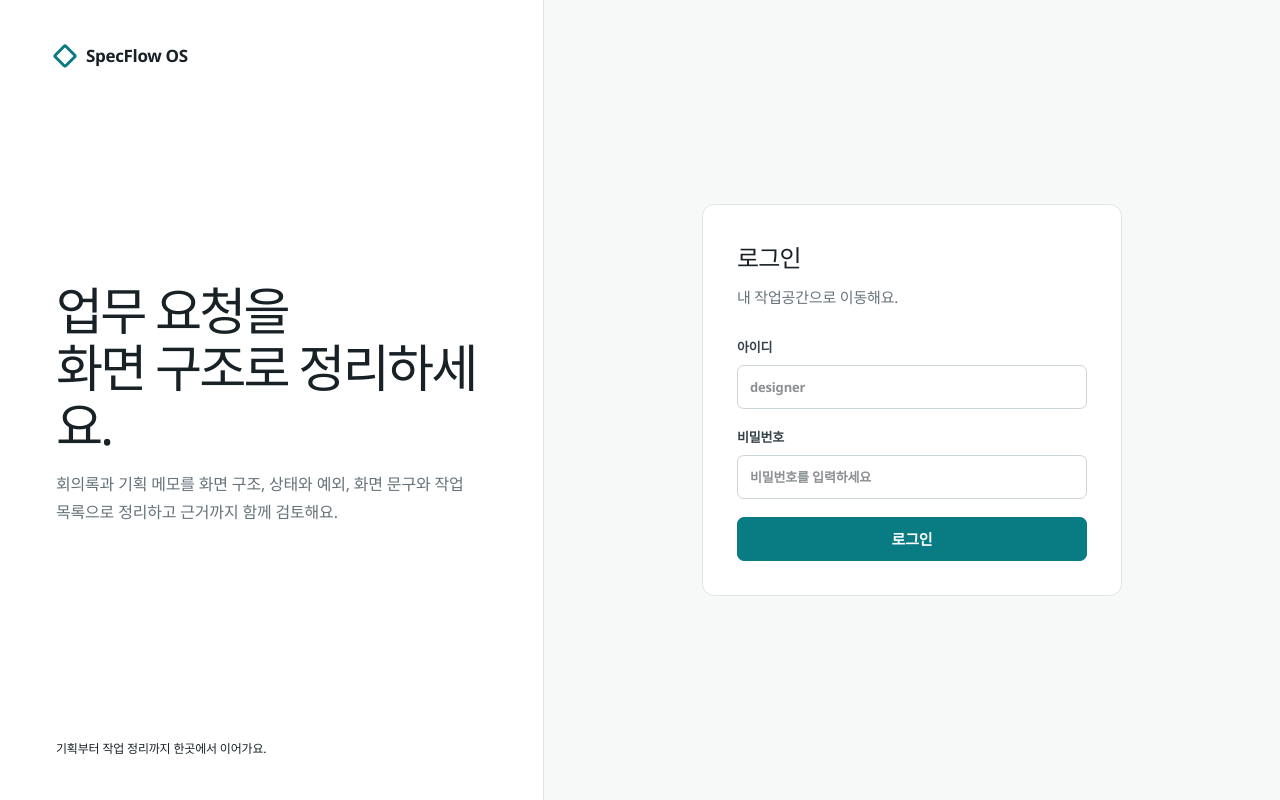
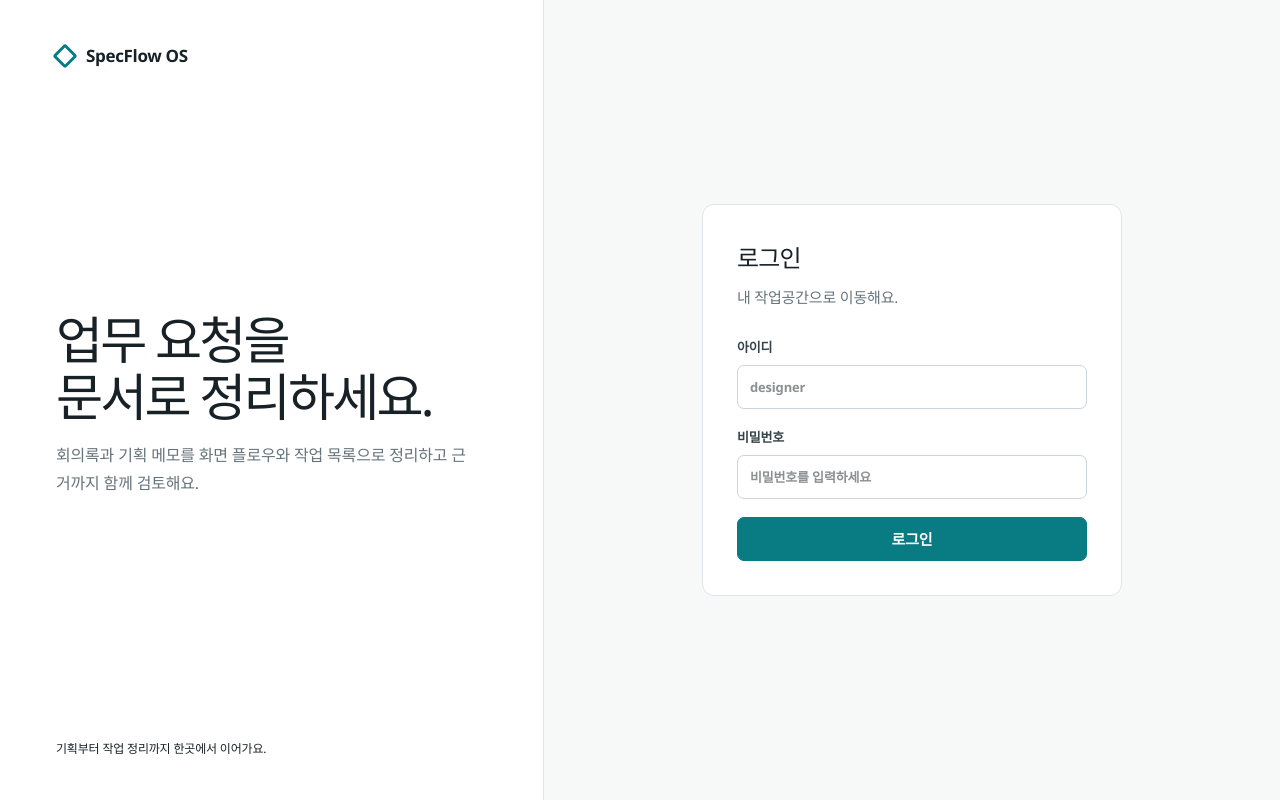
Before and after one commit to TAEYEONnn/Personal-SpecFlow-OS, a Next.js app: page /login in a window 1280 px wide. Built offline with nearby package versions, Linux system fonts and the light colour scheme; no server answers.

Commit message:
라이팅 수정

```diff
--- a/src/app/login/page.tsx
+++ b/src/app/login/page.tsx
@@ -10,9 +10,9 @@ export default function LoginPage() {
           <span>SpecFlow OS</span>
         </div>
         <div className="login-copy">
-          <h1>업무 요청을<br />화면 구조로 정리하세요.</h1>
+          <h1>업무 요청을<br />문서로 정리하세요.</h1>
           <p>
-            회의록과 기획 메모를 화면 구조, 상태와 예외, 화면 문구와 작업 목록으로
+            회의록과 기획 메모를 화면 플로우와 작업 목록으로
             정리하고 근거까지 함께 검토해요.
           </p>
         </div>
--- a/src/components/workspace/help-overlay.tsx
+++ b/src/components/workspace/help-overlay.tsx
@@ -36,7 +36,7 @@ export function HelpOverlay({ open, onClose }: { open: boolean; onClose: () => v
             <span className="help-step-num">2</span>
             <div>
               <strong>AI가 정리</strong>
-              <p>화면 구조, 요구사항, 확인 질문으로 나눠서 정리해요. 원문을 바꾼 뒤 다시 정리할 수도 있어요.</p>
+              <p>화면, 요구사항, 확인 질문으로 나눠서 정리해요. 원문을 바꾼 뒤 다시 정리할 수도 있어요.</p>
             </div>
           </div>
           <div className="help-step">
```
